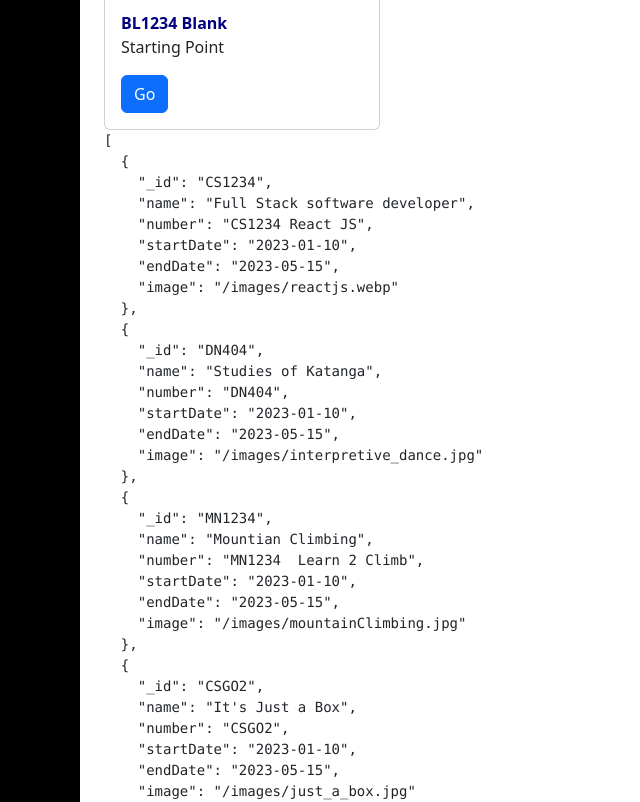
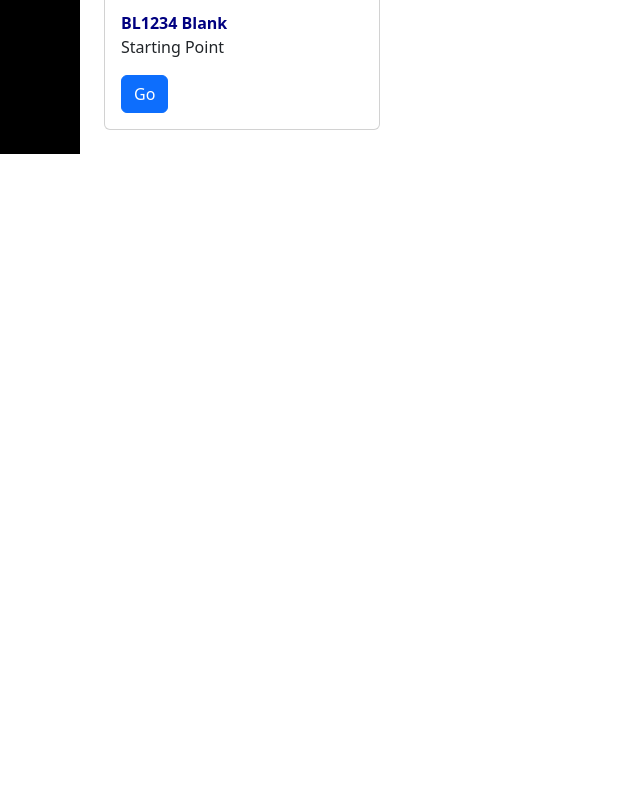
Before and after one commit to yvandlo/kanbas-react-web-app, a React (Create React App) app: page /#/Kanbas/Dashboard in a window 1280 px wide. Shown: the part 1000-1802 px from the top of the page, without its empty margins (0-640 px from the left). After the commit the page ends 1154 px from the top, so only its background shows below. Built offline with nearby package versions, Linux system fonts and the light colour scheme.

Commit message:
removing precode

```diff
--- a/src/Kanbas/Dashboard/index.tsx
+++ b/src/Kanbas/Dashboard/index.tsx
@@ -43,9 +43,6 @@ function Dashboard() {
           ))}
         </div>
       </div>
-      <pre>
-        <code>{JSON.stringify(courses, null, 2)}</code>!
-      </pre>
     </div>
   );
 }
```
